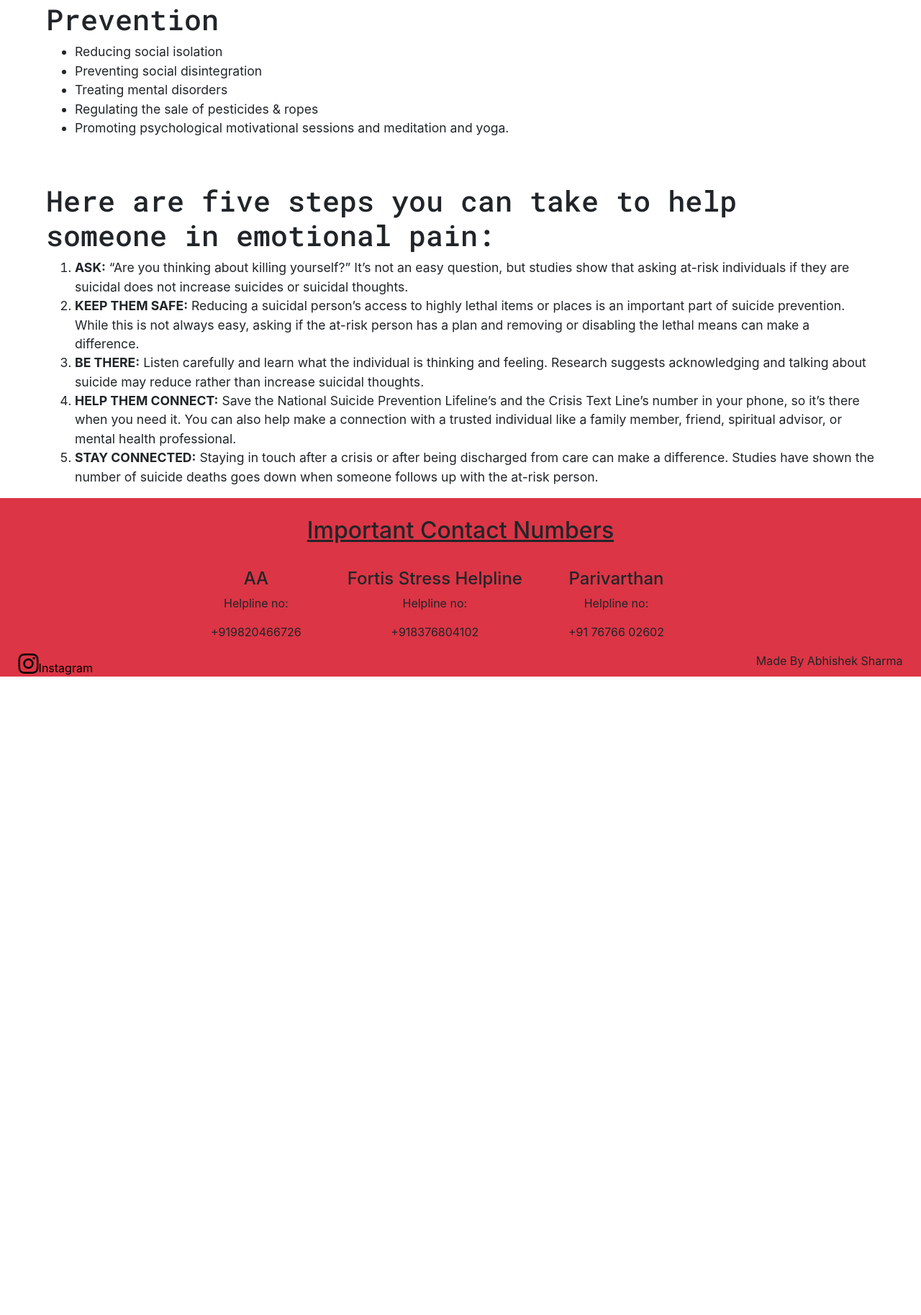
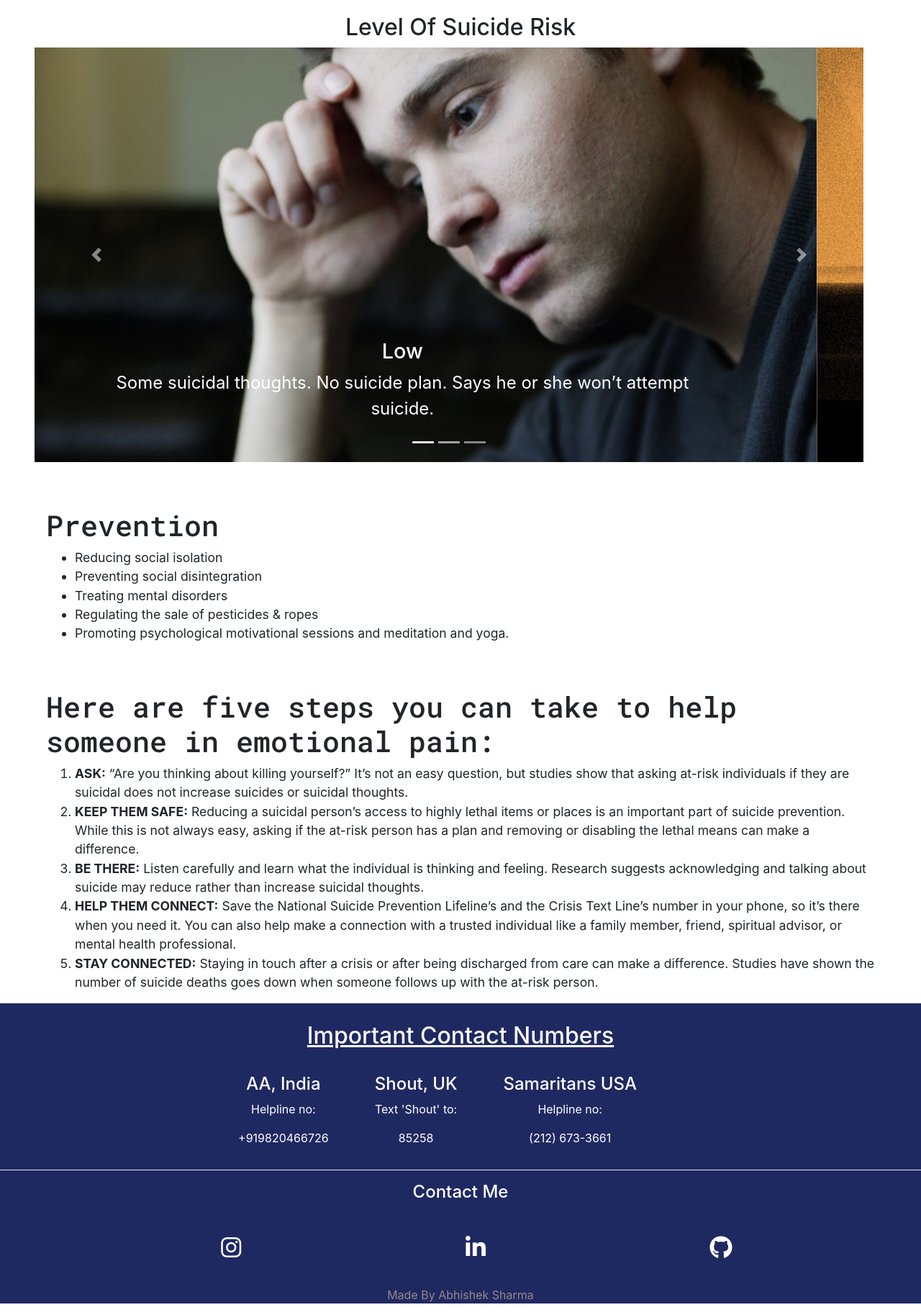
Before and after one commit to abhisheksharma09890/suicide-prevention, a plain HTML site: page index.html in a window 1280 px wide. Shown: the part 1575-3402 px from the top of the page at 72% size. Before the commit the page ends 2521 px from the top, so only its background shows below. Drawn offline with nearby package versions, Linux system fonts and the light colour scheme.

Commit message:
added carousel and changed footer

```diff
--- a/css/style.css
+++ b/css/style.css
@@ -54,6 +54,22 @@ header img:hover{
 	font-weight: bold;
 	font-family: 'Lemonada', cursive;
 }
+.carouselheading{
+	margin-top: 5rem;
+}
+.carouselheading h2{
+	text-align: center;
+}
+#carouselExampleCaptions{
+	width: 90%;
+	margin-left: 3rem;
+}
+#carouselExampleCaptions h5{
+    font-size: 180%;
+}
+#carouselExampleCaptions p {
+	font-size: 150%;
+}
 .secondhalf img{
     width: 85%;
     margin-left: 15%;
@@ -81,7 +97,8 @@ li{
 	font-size: 110%;
 }
 #footer{
-	background-color: #dc3545;
+	background-color: #1f2961;
+	color: #ffffff;
 }
 #footer h2{
 	text-align: center;
@@ -92,6 +109,7 @@ li{
 	display: flex;
 	justify-content: center;
 	align-content: center;
+	flex-basis: 50%;
 }
 .firstcontact{
 	margin-right: 5%;
@@ -105,18 +123,28 @@ li{
 	margin-right: 5%;
 	text-align: center;
 }
-.instagram{
+.contactme h4{
+	text-align: center;
+
+}
+.instagram, .linkedIn, .github{
 	text-decoration: none;
-	color: black;
+	color: #ffffff;
 }
 .name{
-	display: inline-block;
-	float: right;
-	margin-right: 2%;
+	color: #9a8787;
+	text-align: center;
 }
 .fab{
-	margin-left: 2%;
+	margin-top: 3%;
+	margin-left: 24%;
+	margin-bottom: 3%;
+
 }
+hr{
+	background-color: #ffffff;
+}
+
 @media screen and (max-width: 700px){
        .secondhalf img{
        	width: 90%;
@@ -155,4 +183,16 @@ li{
 	#footer h2, #footer h4, #footer p{
 	    	font-size: 80%;
 	    }
+	.fab{
+		margin-left: 19%;
+	}
 }
+@media screen and (max-width:690px){
+	.fab{
+		margin-left: 20%;
+	}
+	#carouselExampleCaptions{
+		margin-left: 2rem;
+	}
+
+}
--- a/index.html
+++ b/index.html
@@ -8,8 +8,10 @@
 	<link rel="stylesheet" href="css/style.css">
 	<link href="https://fonts.googleapis.com/css2?family=Lemonada:wght@500&family=Roboto+Mono:wght@500&display=swap" rel="stylesheet">
 
-    <script src="https://code.jquery.com/jquery-3.5.1.slim.min.js" integrity="sha384-DfXdz2htPH0lsSSs5nCTpuj/zy4C+OGpamoFVy38MVBnE+IbbVYUew+OrCXaRkfj" crossorigin="anonymous"></script>
-    <script src="https://stackpath.bootstrapcdn.com/bootstrap/4.5.2/js/bootstrap.min.js" integrity="sha384-B4gt1jrGC7Jh4AgTPSdUtOBvfO8shuf57BaghqFfPlYxofvL8/KUEfYiJOMMV+rV" crossorigin="anonymous"></script>
+    <!-- JS, Popper.js, and jQuery -->
+<script src="https://code.jquery.com/jquery-3.5.1.slim.min.js" integrity="sha384-DfXdz2htPH0lsSSs5nCTpuj/zy4C+OGpamoFVy38MVBnE+IbbVYUew+OrCXaRkfj" crossorigin="anonymous"></script>
+<script src="https://cdn.jsdelivr.net/npm/popper.js@1.16.1/dist/umd/popper.min.js" integrity="sha384-9/reFTGAW83EW2RDu2S0VKaIzap3H66lZH81PoYlFhbGU+6BZp6G7niu735Sk7lN" crossorigin="anonymous"></script>
+<script src="https://stackpath.bootstrapcdn.com/bootstrap/4.5.2/js/bootstrap.min.js" integrity="sha384-B4gt1jrGC7Jh4AgTPSdUtOBvfO8shuf57BaghqFfPlYxofvL8/KUEfYiJOMMV+rV" crossorigin="anonymous"></script>
 <script src="https://kit.fontawesome.com/fd14547dd7.js" crossorigin="anonymous"></script>
 </head>
 <body>
@@ -57,6 +59,48 @@
 	</ul>
 
 </section>
+<section class="carouselheading">
+<h2>Level Of Suicide Risk</h2>
+<div id="carouselExampleCaptions" class="carousel slide" data-ride="carousel">
+  <ol class="carousel-indicators">
+    <li data-target="#carouselExampleCaptions" data-slide-to="0" class="active"></li>
+    <li data-target="#carouselExampleCaptions" data-slide-to="1"></li>
+    <li data-target="#carouselExampleCaptions" data-slide-to="2"></li>
+  </ol>
+  <div class="carousel-inner">
+    <div class="carousel-item active">
+      <img src="image/think.jpg" class="d-block w-100" alt="...">
+      <div class="carousel-caption d-none d-md-block">
+        <h5>Low</h5>
+        <p>Some suicidal thoughts. No suicide plan. Says he or she won’t attempt suicide.</p>
+      </div>
+    </div>
+    <div class="carousel-item">
+      <img src="image/moderate.jpg" class="d-block w-100" alt="...">
+      <div class="carousel-caption d-none d-md-block">
+        <h5>Moderate</h5>
+        <p>Suicidal thoughts. Vague plan that isn’t very lethal. Says he or she won’t attempt suicide.</p>
+      </div>
+    </div>
+    <div class="carousel-item">
+      <img src="image/high.jpg" class="d-block w-100" alt="...">
+      <div class="carousel-caption d-none d-md-block">
+        <h5>High</h5>
+        <p>Suicidal thoughts. Specific plan that is highly lethal. Says he or she will attempt suicide.</p>
+      </div>
+    </div>
+  </div>
+  <a class="carousel-control-prev" href="#carouselExampleCaptions" role="button" data-slide="prev">
+    <span class="carousel-control-prev-icon" aria-hidden="true"></span>
+    <span class="sr-only">Previous</span>
+  </a>
+  <a class="carousel-control-next" href="#carouselExampleCaptions" role="button" data-slide="next">
+    <span class="carousel-control-next-icon" aria-hidden="true"></span>
+    <span class="sr-only">Next</span>
+  </a>
+</div>
+</section>
+
 <section class="third" id="third">
 	<h1>Prevention</h1>
 	<ul>
@@ -68,6 +112,7 @@
 	</ul>
 
 </section>
+
 <section class="fourth">
 	<h1>Here are five steps you can take to help someone in emotional pain:</h1>
 	<ol>
@@ -83,24 +128,36 @@
 	<h2>Important Contact Numbers</h2>
 	<div class="contact">
 		<div class="firstcontact">
-			<h4>AA</h4>
+			<h4>AA, India</h4>
 			<p>Helpline no:</p>
 			<p>+919820466726</p>
 		</div>
 		<div class="secondcontact">
-			<h4>Fortis Stress Helpline</h4>
-			<p>Helpline no:</p>
-			<p>+918376804102</p>
+			<h4>Shout, UK</h4>
+			<p>Text 'Shout' to:</p>
+			<p>85258</p>
 		</div>
 		<div class="thirdcontact">
-			<h4>Parivarthan</h4>
+			<h4>Samaritans USA</h4>
 			<p>Helpline no:</p>
-			<p>+91 76766 02602</p>
+			<p>(212) 673-3661</p>
 	    </div>
     </div>
-		    <a class="instagram" href="https://instagram.com/abhisheksharma_7" target="_blank"><i class="fab fa-instagram fa-2x"></i>Instagram</a>
+    <hr>
 
-		    <p class="name">Made By Abhishek Sharma</p>
+	<div class="contactme">
+		<h4>Contact Me</h4>
+
+		<div class="links">
+			<a class="instagram" href="https://instagram.com/abhisheksharma_7" target="_blank"><i class="fab fa-instagram fa-2x"></i></a>
+
+			<a class="linkedIn" href="https://www.linkedin.com/in/abhishek-sharma-176915195"><i class="fab fa-linkedin-in fa-2x" ></i></a>
+
+			<a class="github" href="https://github.com/abhisheksharma09890"><i class="fab fa-github fa-2x"></i></a>
+		</div>
+		<p class="name">Made By Abhishek Sharma</p>
+
+	</div>
 
 </footer>
 
```
Also changed, not shown: image/high.jpg (added), image/moderate.jpg (added), image/think.jpg (added).
